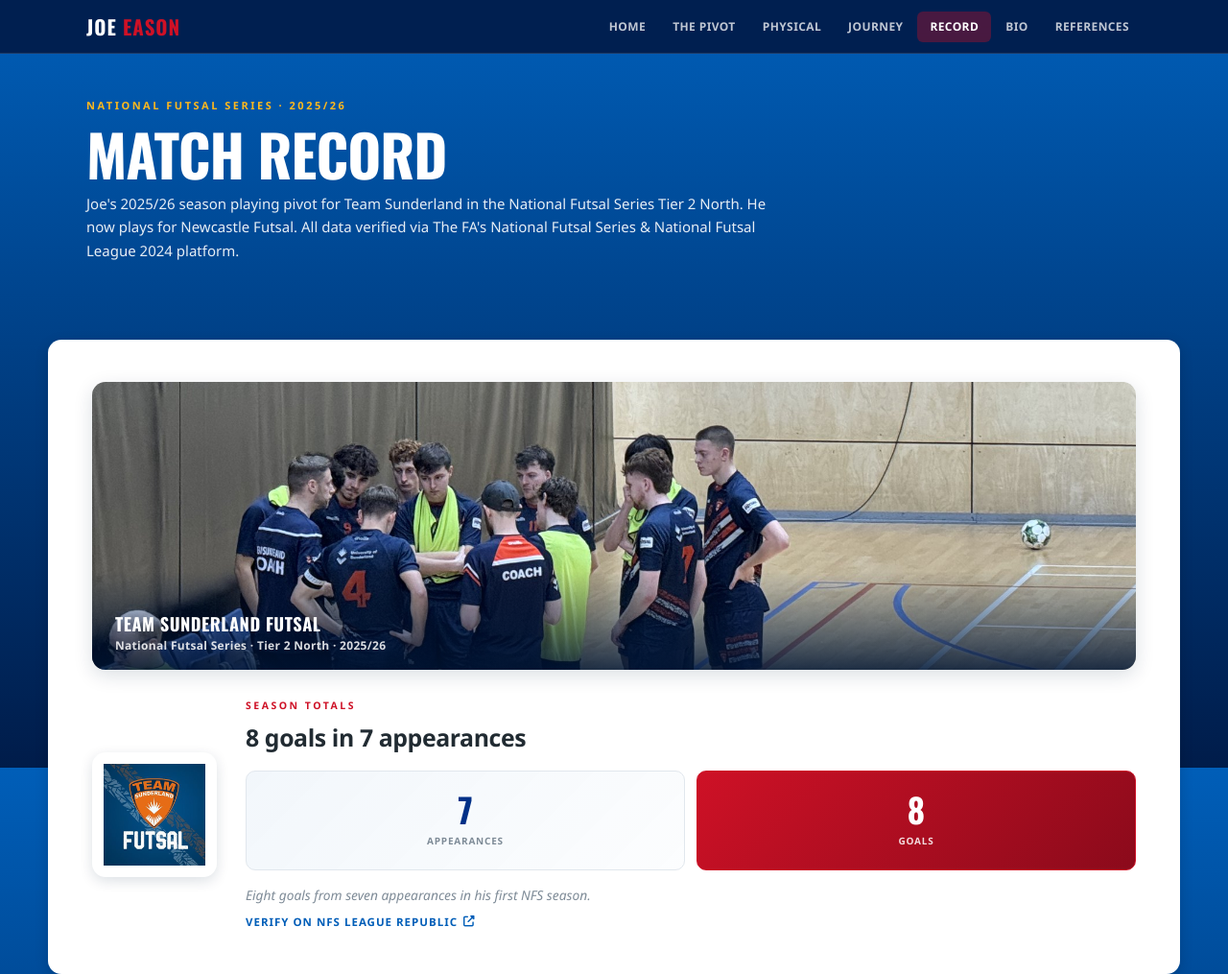
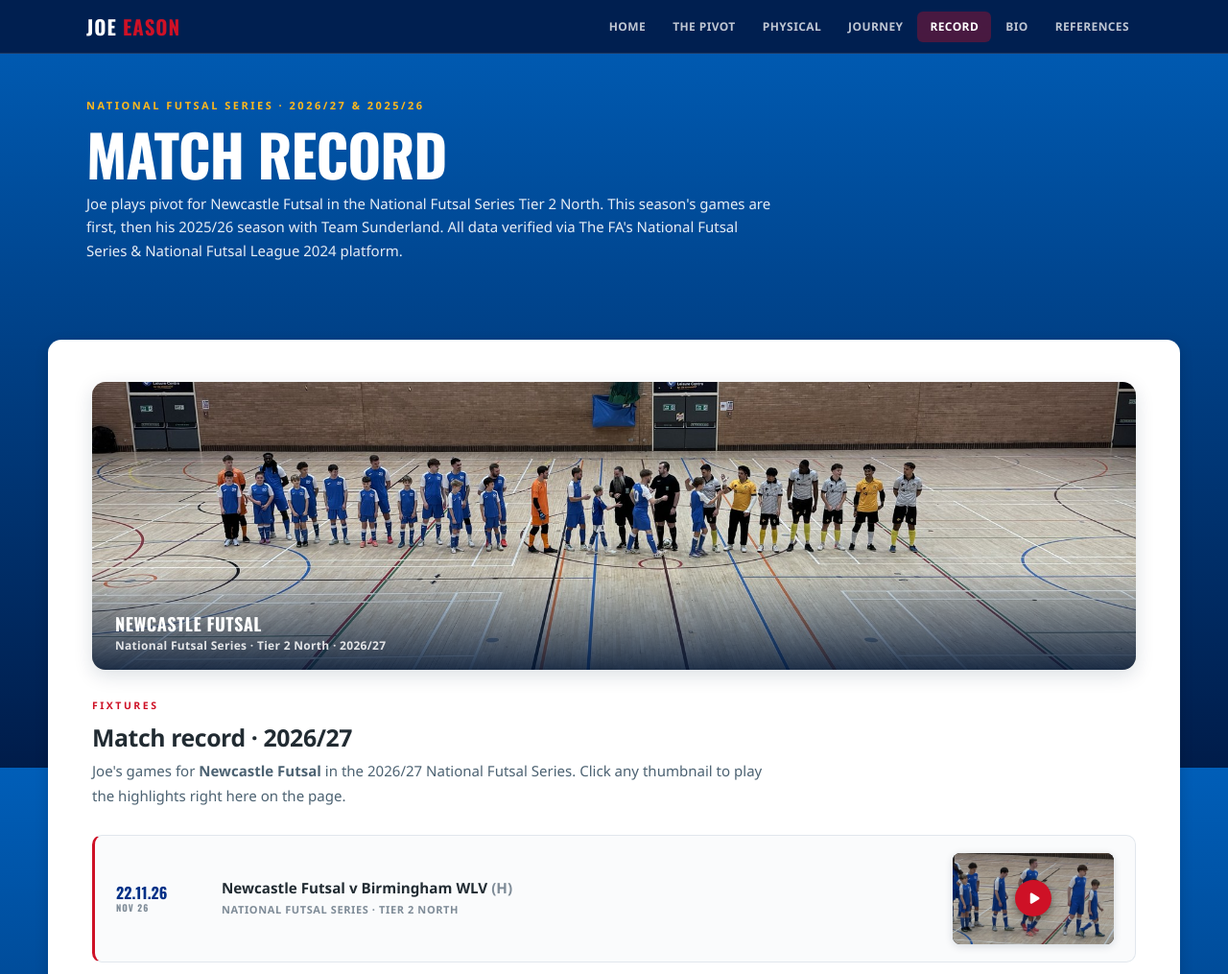
Before and after one commit to ScottEason1967/joe-futsal-site, a plain HTML site: page record.html in a window 1280 px wide. Shown: the top 1015 px of the page at 96% size. Drawn offline with nearby package versions, Linux system fonts and the light colour scheme.

Commit message:
First game Newcastle

```diff
--- a/record.html
+++ b/record.html
@@ -76,14 +76,40 @@
 
 <div class="pg-header">
   <div class="wrap">
-    <div class="pg-label">National Futsal Series · 2025/26</div>
+    <div class="pg-label">National Futsal Series · 2026/27 &amp; 2025/26</div>
     <h1>Match Record</h1>
-    <p>Joe's 2025/26 season playing pivot for Team Sunderland in the National Futsal Series Tier 2 North. He now plays for Newcastle Futsal. All data verified via The FA's National Futsal Series &amp; National Futsal League 2024 platform.</p>
+    <p>Joe plays pivot for Newcastle Futsal in the National Futsal Series Tier 2 North. This season's games are first, then his 2025/26 season with Team Sunderland. All data verified via The FA's National Futsal Series &amp; National Futsal League 2024 platform.</p>
   </div>
 </div>
 
+<!-- 2026/27 - Newcastle Futsal (added 26 Nov 2026) -->
 <section class="sec">
   <div class="wrap fi">
+    <div class="team-band">
+      <img src="img/photo-newcastle-lineup.jpg" alt="Newcastle Futsal and Birmingham WLV lined up before kick-off" style="object-position: center 45%;">
+      <div class="cap">
+        <div class="t">Newcastle Futsal</div>
+        <div class="s">National Futsal Series · Tier 2 North · 2026/27</div>
+      </div>
+    </div>
+    <div class="sec-label">Fixtures</div>
+    <div class="sec-title">Match record · 2026/27</div>
+    <p class="sec-sub">Joe's games for <strong>Newcastle Futsal</strong> in the 2026/27 National Futsal Series. Click any thumbnail to play the highlights right here on the page.</p>
+
+    <div style="margin-top: 18px;">
+      <div class="fixture">
+        <div class="date">22.11.26<small>Nov 26</small></div>
+        <div><h4>Newcastle Futsal v Birmingham WLV <span style="color:var(--text-muted); font-weight:600;">(H)</span></h4><div class="comp">National Futsal Series · Tier 2 North</div></div>
+        <a class="vid-thumb" href="https://www.youtube.com/watch?v=eyHZGN-5HVQ" target="_blank" rel="noopener" aria-label="Watch Birmingham WLV highlights"><img src="img/match-2026-11-22-v-birmingham-wlv.jpg" alt="Birmingham WLV highlights" loading="lazy"><span class="pl"><i class="fas fa-play"></i></span></a>
+      </div>
+    </div>
+  </div>
+</section>
+
+<!-- 2025/26 - Team Sunderland -->
+<section class="sec">
+  <div class="wrap fi">
+    <div class="sec-label" style="margin-bottom: 14px;">Season 2025/26 · Team Sunderland</div>
     <div class="team-band">
       <img src="img/photo-huddle.jpg" alt="Team Sunderland Futsal squad in a courtside huddle">
       <div class="cap">
```
Also changed, not shown: img/match-2026-11-22-v-birmingham-wlv.jpg (added), img/photo-newcastle-lineup.jpg (added), 1 other file.
